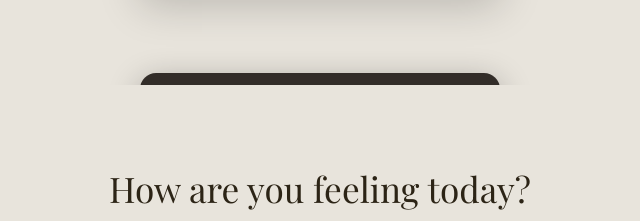
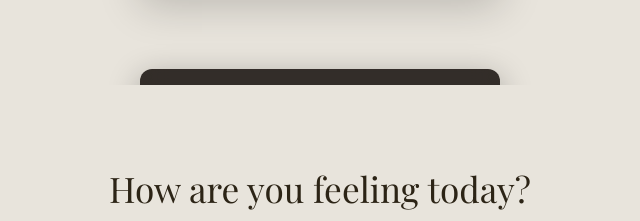
Before and after one commit to DimiDumo/gt-landingpage, a website: page v35/index.html in a window 1280 px wide. Shown: the part 715-936 px from the top of the page, 320-960 px from the left. Drawn offline with nearby package versions, Linux system fonts and the light colour scheme; a web font is replaced by a local one.

Commit message:
Done. The artist info card is now positioned directly underneath the center image with just an 8px gap, matching the width of the frame. On mobile it remains fixed at the bottom of the screen as a full-width bar.

```diff
--- a/v35/index.html
+++ b/v35/index.html
@@ -343,19 +343,19 @@
             background-position: center;
         }
 
-        /* Artist info card - shown below center image */
+        /* Artist info card - shown directly below center image */
         .artist-info-card {
             position: absolute;
             bottom: 0;
-            left: 50%;
-            transform: translateX(-50%) translateY(calc(100% + 12px));
+            left: 0;
+            transform: translateY(calc(100% + 8px));
             background: rgba(35, 30, 25, 0.92);
             backdrop-filter: blur(12px);
-            border-radius: 16px;
-            padding: 0.875rem 1.25rem;
-            display: flex;
-            align-items: center;
-            gap: 1rem;
+            border-radius: 12px;
+            padding: 0.75rem 1rem;
+            display: flex;
+            align-items: center;
+            gap: 0.875rem;
             /* Match the width of the carousel frame */
             width: 100%;
             box-shadow: 0 8px 32px rgba(0,0,0,0.3);
@@ -1140,7 +1140,7 @@
                 padding: 0 0.5rem;
             }
 
-            /* Artist info card mobile - full width */
+            /* Artist info card mobile - full width fixed at bottom */
             .artist-info-card {
                 position: fixed;
                 bottom: 0;
```
